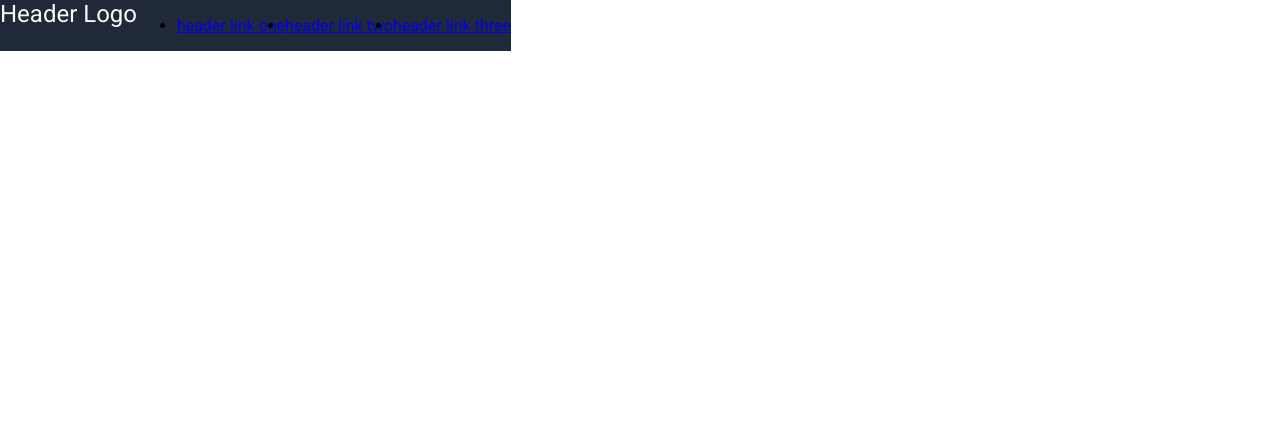
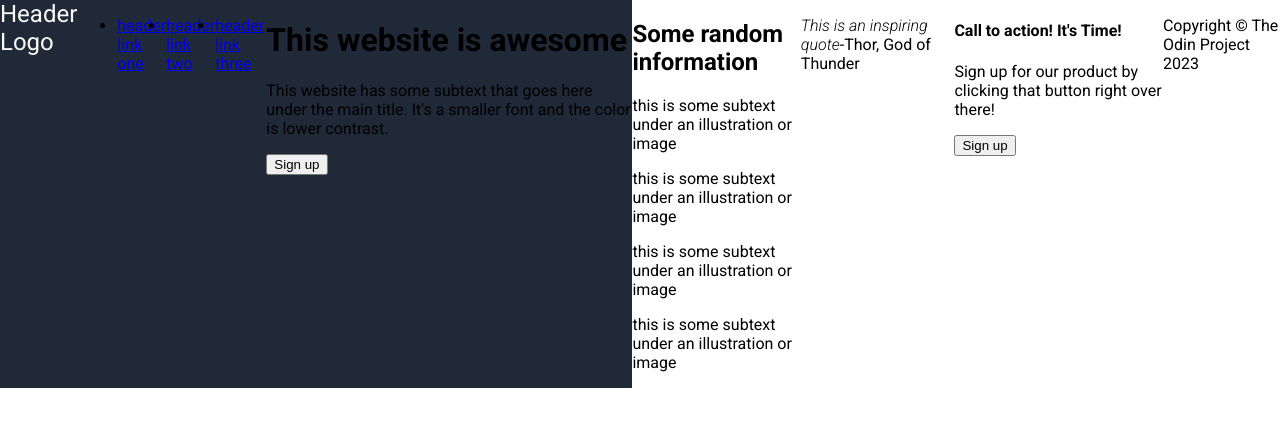
Before and after one commit to gkmiles1991/odin-landing-page, a plain HTML site: page index.html in a window 1280 px wide. Drawn offline with Linux system fonts and the light colour scheme.

Commit message:
Edit index.html

```diff
--- a/index.html
+++ b/index.html
@@ -14,6 +14,41 @@
             <li><a href="#">header link two</a></li>
             <li><a href="#">header link three</a></li>
         </ul>
+        <div class="hero">
+            <div class="hero-left">
+                <h1>This website is awesome</h1>
+                <p>This website has some subtext that goes here under the main title. It's a smaller font and the color is lower contrast.</p>
+                <button>Sign up</button>
+            </div>
+            <div class="hero-right">
+                <img src="" alt="">
+            </div>
+        </div>
+    </div>
+
+    <div class="random">
+        <h2>Some random information</h2>
+        <div class="image-container">
+            <div></div><p>this is some subtext under an illustration or image</p>
+            <div></div><p>this is some subtext under an illustration or image</p>
+            <div></div><p>this is some subtext under an illustration or image</p>
+            <div></div><p>this is some subtext under an illustration or image</p>
+        </div>
+    </div>
+
+    <div class="quote">
+        <p><em>This is an inspiring quote</em><span>-Thor, God of Thunder</span></p>
+    </div>
+
+    <div class="cta">
+        <div class="cta-content">
+            <h4>Call to action! It's Time!</h4>
+            <p>Sign up for our product by clicking that button right over there!</p>
+            <button>Sign up</button>
+        </div>
+    </div>
+    <div class="footer">
+        <p>Copyright &copy; The Odin Project 2023</p>
     </div>
 </body>
 </html>
```
